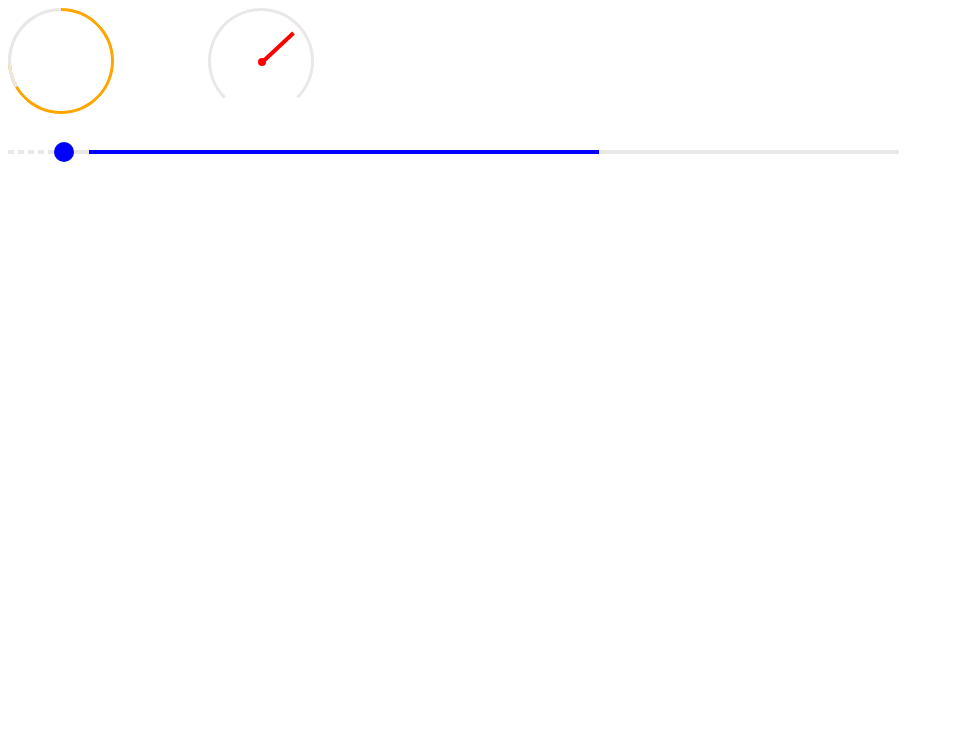
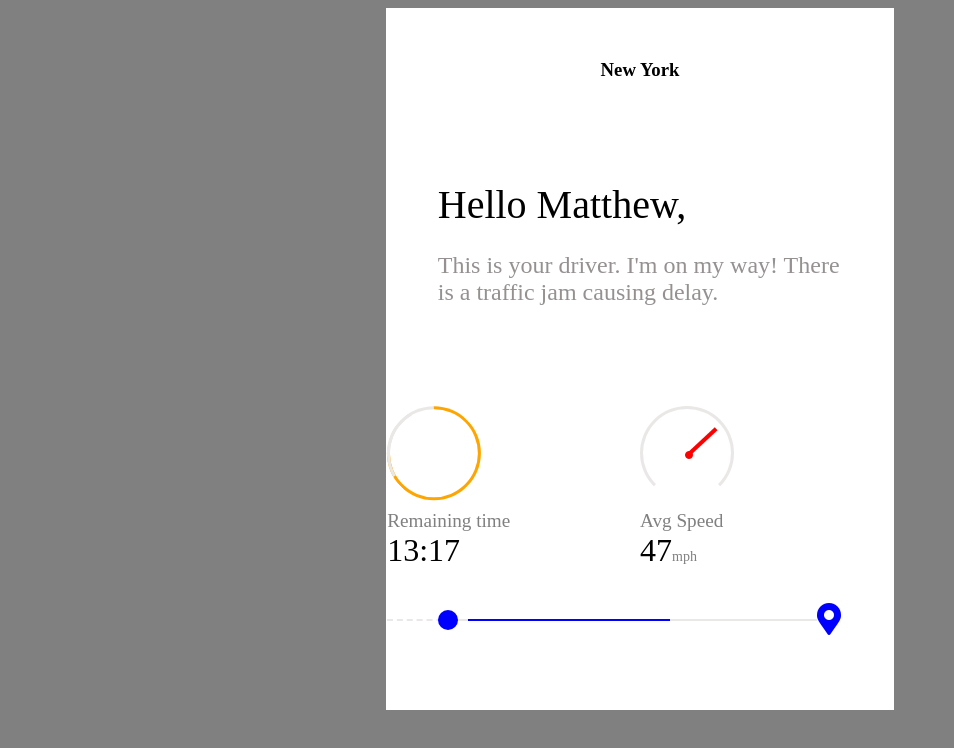
Before and after one commit to mahmoudgamie/onlyHtmlCss, a plain HTML site: page index.html in a window 1280 px wide. Shown: the whole page, without its empty margins (0-954 px from the left). Drawn offline with Linux system fonts and the light colour scheme.

Commit message:
style: layout adjusted

```diff
--- a/css/styles.css
+++ b/css/styles.css
@@ -1,4 +1,78 @@
-.remaining-time-container {
+/*
+floating and clear fix
+*/
+.float-right {
+    float: right;
+}
+
+.clearfix::after,
+.clearfix::before {
+    content: "";
+    clear: both;
+    display: table;
+}
+
+body{
+    background-color: grey;
+}
+.container {
+    width: 40%;
+    margin: auto;
+    border: 1px solid white;
+    background-color: white;
+    height: 700px;
+}
+
+.center {
+    text-align: center;
+}
+
+.city {
+    margin-top: 50px;
+    margin-bottom: 100px;
+}
+
+.msg-container {
+    width: 80%;
+    padding-left: 10%;
+}
+
+.msg-greeting {
+    font-size: 2.5em;
+    margin: 20px 0;
+}
+
+.msg-body {
+    font-size: 1.5em;
+    color: #959191;
+}
+
+.info-container, .details-container{
+    display: grid;
+    grid-template-columns: 50% 50%;
+}
+.info-container {
+    margin: 100px 0 10px 0;
+}
+
+.details-text p {
+    margin: 0px;
+}
+
+.details-text :first-child {
+    color: grey;
+    font-size: 1.2em;
+}
+
+.details-text :nth-child(2){
+    color: black;
+    font-size: 2em;
+}
+
+#unit {
+    font-size: 14px;
+}
+.remaining-time-circle {
     position: relative;
 }
 
@@ -7,10 +81,11 @@
     top: 0px;
     left: 0px;
     border: 3px solid;
-    width: 100px;
-    height: 100px;
+    width: 35%;
+    height: auto;
+    padding-top: 35%;
     border-radius: 50%;
-    border-color: #eae7e7 #ffa500 #ffa500  #ffa500;
+    border-color: #eae7e7 #ffa500 #ffa500 #ffa500;
     transform: rotate(-45deg);
 }
 .remaining-time-inner {
@@ -18,19 +93,20 @@
     top: 0px;
     left: 0px;
     border: 3px solid;
-    width: 100px;
-    height: 100px;
+    width: 35%;
+    height: auto;
+    padding-top: 35%;
     border-radius: 50%;
     border-color: #eae7e7 transparent transparent transparent;
     transform: rotate(-75deg);
 }
 
-.average-speed {
+.average-speed-circle {
     position: relative;
-    margin-left: 200px;
     border: 3px solid;
-    width: 100px;
-    height: 100px;
+    width: 35%;
+    height: auto;
+    padding-top: 35%;
     border-radius: 50%;
     border-color:  #eae7e7 #eae7e7 transparent #eae7e7;
 }
@@ -39,9 +115,11 @@
     position: absolute;
     top: 47%;
     left: 47%;
-    width: 8px;
-    height: 8px;
+    width: 7%;
+    height: auto;
+    padding-top: 7%;
     border-radius: 50%;
+    border: 1px solid red;
     background-color: red;
 }
 
@@ -50,42 +128,50 @@
     top: 34%;
     left: 47%;
     border: 2px solid red;
-    width: 37px;
+    width: 36%;
     transform: rotate(317deg);
 }
 
 .progress-bar-container {
     position: relative;
+    margin-top: 50px;
 }
 
 .progress-bar-dashed {
     position: absolute;
-    border: 2px dashed #eae7e7;
+    border-top: 2px dashed #eae7e7;
     width: 50%;
-    height: 0px;
+    top: 0px;
 }
 
 .progress-bar-solid {
     position: absolute;
-    left: 65px;
-    border: 2px solid #eae7e7;
-    width: 65%;
-    height: 0px;
+    margin-left: 10%;
+    border-top: 2px solid #eae7e7;
+    width: 75%;
 }
 
 .progress-bar-blue {
     position: absolute;
-    left: 81px;
-    border: 2px solid blue;
+    margin-left: 16%;
+    border-top: 2px solid blue;
     width: 40%;
 }
 
 .start-circle {
     position: absolute;
-    top: -8px;
-    left: 46px;
+    top: -9px;
+    margin-left: 10%;
     width: 20px;
     height: 20px;
     background-color: blue;
     border-radius: 50%;
 }
+
+.pick-up-point {
+    position: absolute;
+    margin-left: 85%;
+    top: -16px;
+    text-align: left;
+    color: blue;
+}
--- a/index.html
+++ b/index.html
@@ -5,33 +5,56 @@
     <meta charset="UTF-8">
     <meta name="viewport" content="width=device-width, initial-scale=1.0">
     <meta http-equiv="X-UA-Compatible" content="ie=edge">
+    <link rel="stylesheet" href="https://use.fontawesome.com/releases/v5.2.0/css/all.css" integrity="sha384-hWVjflwFxL6sNzntih27bfxkr27PmbbK/iSvJ+a4+0owXq79v+lsFkW54bOGbiDQ"
+        crossorigin="anonymous">
     <link rel="stylesheet" href="css/styles.css">
     <title>Only Html and CSS</title>
 </head>
 
 <body>
-    <section>
-        <div class='remaining-time-container'>
-            <div class='remaining-time-outter'></div>
-            <div class='remaining-time-inner'></div>
+    <div class="container">
+        <div class="city">
+            <h3 class="center">New York</h3>
         </div>
-        <div class='average-speed'>
-            <div class='inner-circle'></div>
-            <div class='speed-pointer'></div>
-        </div>
-    </section>
-    <br>
-    <br>
-    <section>
-        <div class='progress-bar-container'>
-            <div class='progress-bar-dashed'></div>
-            <div class='progress-bar-solid'></div>
-            <div class='progress-bar-blue'></div>
-            <div class='start-circle'></div>
-            <div class='pick-up-point'></div>
-        </div>
+        <main>
+            <div class="msg-container">
+                <p class="msg-greeting">Hello Matthew,</p>
+                <p class="msg-body">This is your driver. I'm on my way! There is a traffic jam causing delay.</p>
+            </div>
+            <div class="info-container">
+                <div class="remaining-time-circle">
+                    <div class="remaining-time-outter"></div>
+                    <div class="remaining-time-inner"></div>
+                </div>
+                <div class="average-speed-circle">
+                    <div class="inner-circle"></div>
+                    <div class="speed-pointer"></div>
+                </div>
+            </div>
+            <div class="details-container">
+                <div class="details-text">
+                    <p>Remaining time</p>
+                    <p>13:17</p>
+                </div>
+                <div class="details-text">
+                    <p >Avg Speed</p>
+                    <p>47<span id="unit">mph</span></p>
+                </div>
+            </div>
+            <section>
+                <div class="progress-bar-container">
+                    <div class="progress-bar-dashed"></div>
+                    <div class="progress-bar-solid"></div>
+                    <div class="progress-bar-blue"></div>
+                    <div class="start-circle"></div>
+                    <div class="pick-up-point">
+                        <i class="fas fa-map-marker-alt fa-2x"></i>
+                    </div>
+                </div>
 
-    </section>
+            </section>
+        </main>
+    </div>
 </body>
 
 </html>
```
